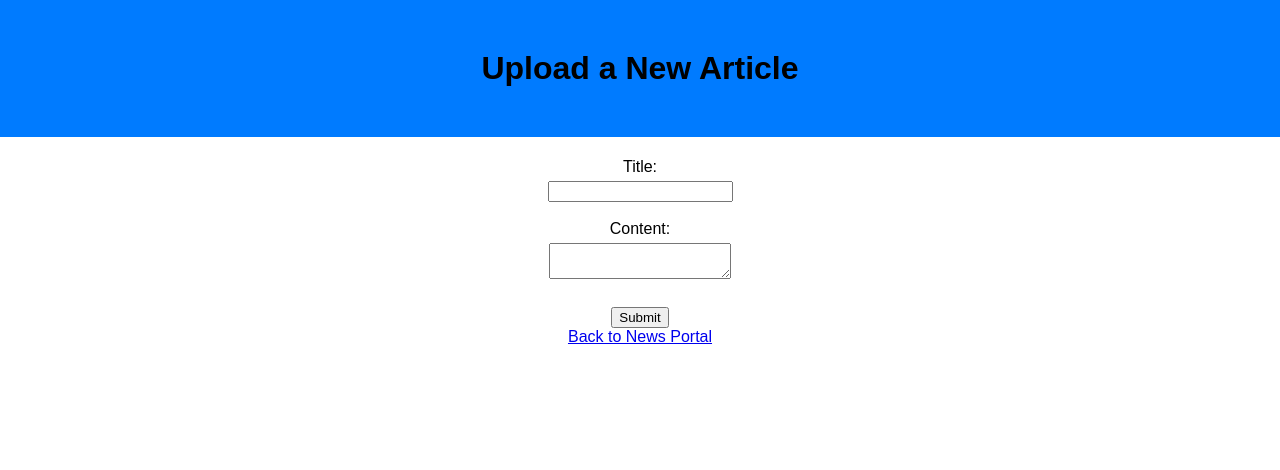
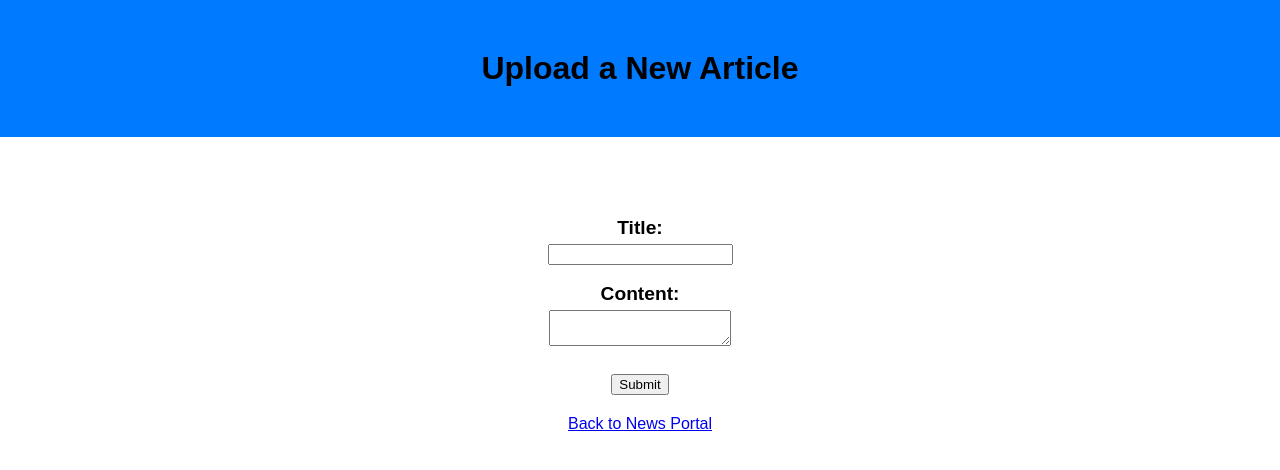
Before and after one commit to fefi375/NagyProject, a Flask app: page /upload_article in a window 1280 px wide. Shown: the top 470 px of the page. Run offline with Flask 3, Linux system fonts and the light colour scheme; the visitor is signed in with stand-in values (Sample User, id 1).

Commit message:
upload article elrendezes

```diff
--- a/WEB/static/upload_article.css
+++ b/WEB/static/upload_article.css
@@ -19,6 +19,7 @@ h1{
     padding-top: 50px;
     padding-bottom: 50px;
     text-align: center;
+    margin-bottom: 10vh;
 }
 
 form {
@@ -32,9 +33,16 @@ label {
     display: flex;
     text-align: center;
     margin-bottom: 5px;
+    font-size: larger;
+    font-weight: bold;
 }
 
 button {
     margin-top: 10px;
     align-self: center;
+    margin-bottom: 20px;
 }
+
+a{
+
+}
```
